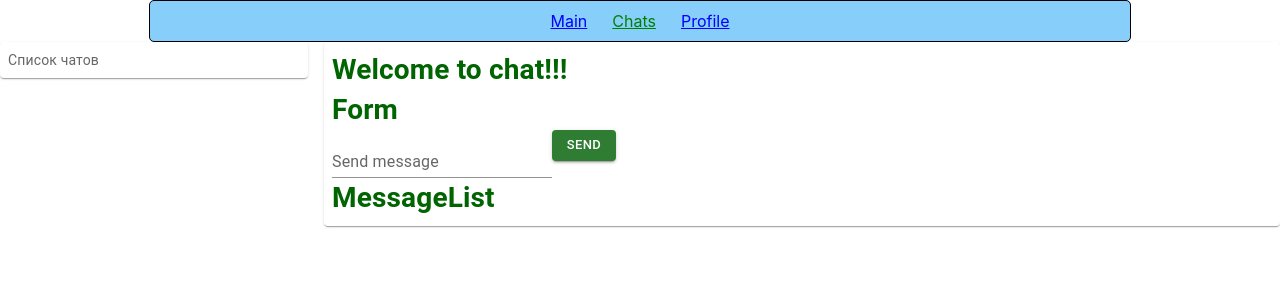
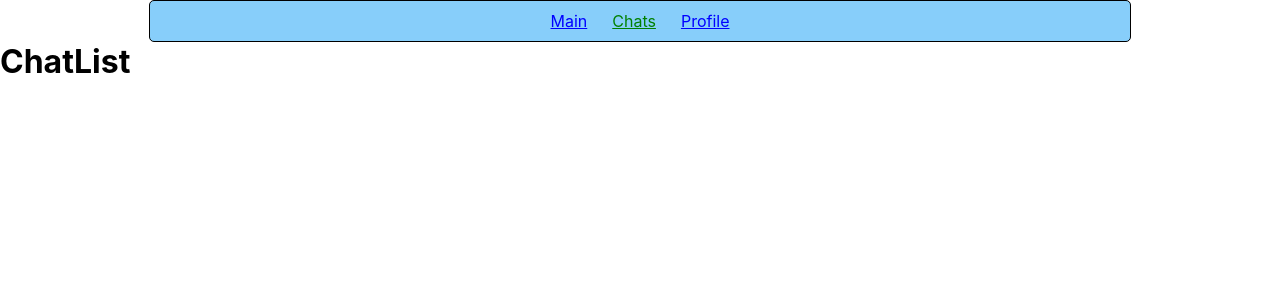
Before and after one commit to ychkydyk/React_GB_Morozov, a React (Create React App) app: page /chats in a window 1280 px wide. Shown: the top 300 px of the page. Built offline with nearby package versions, Linux system fonts and the light colour scheme.

Commit message:
+404 error +ChatPage

```diff
--- a/src/App.js
+++ b/src/App.js
@@ -1,19 +1,26 @@
-import {Routes, Route} from "react-router-dom";
+import { Routes, Route } from "react-router-dom";
 
 import { NavBar } from './components/NavBar/NavBar'
 import { MainPage } from "./Pages/MainPage";
-import {ChatsPage} from "./Pages/ChatsPage";
-import {ProfilePage} from "./Pages/ProfilePage";
+import { ChatsPage } from "./Pages/ChatsPage";
+import { ProfilePage } from "./Pages/ProfilePage";
+
+import { ChatList } from "./components/ChatList/ChatList";
 
 export function App() {
     return (
         <>
             <Routes>
-                <Route path='/' element={<NavBar/>}>
-                    <Route index element={<MainPage/>}></Route>
-                    <Route path="chats" element={<ChatsPage/>}></Route>
-                    <Route path="profile" element={<ProfilePage/>}></Route>
+                <Route path='/' element={<NavBar />}>
+                    <Route index element={<MainPage />}></Route>
+                    <Route path="chats" >
+                        <Route index element={<ChatList />} />
+                        <Route path=":chatId" element={<ChatsPage />} />
+                    </Route>
+                    <Route path="profile" element={<ProfilePage />}></Route>
                 </Route>
+
+                <Route path="*" element={<h2>404 error</h2>}/>
             </Routes>
         </>
     )
--- a/src/Pages/MainPage.jsx
+++ b/src/Pages/MainPage.jsx
@@ -6,8 +6,6 @@ import { lightTheme, darkTheme } from "../components/ui/DarkMode/Themes"
 import * as React from 'react';
 
 ;
-
-
 
 export function MainPage () {
 
@@ -21,6 +19,7 @@ export function MainPage () {
             <GlobalStyle/>
             <>
                 <button onClick={themeToggler}>Switch Theme</button>
+                <h1>Main Page</h1>
             </>
         </ThemeProvider>
     )
--- /dev/null
+++ b/src/components/ChatList/ChatList.jsx
@@ -0,0 +1,7 @@
+export function ChatList() {
+    return (
+        <>
+            <h1>ChatList</h1>
+        </>
+    )
+}
```
